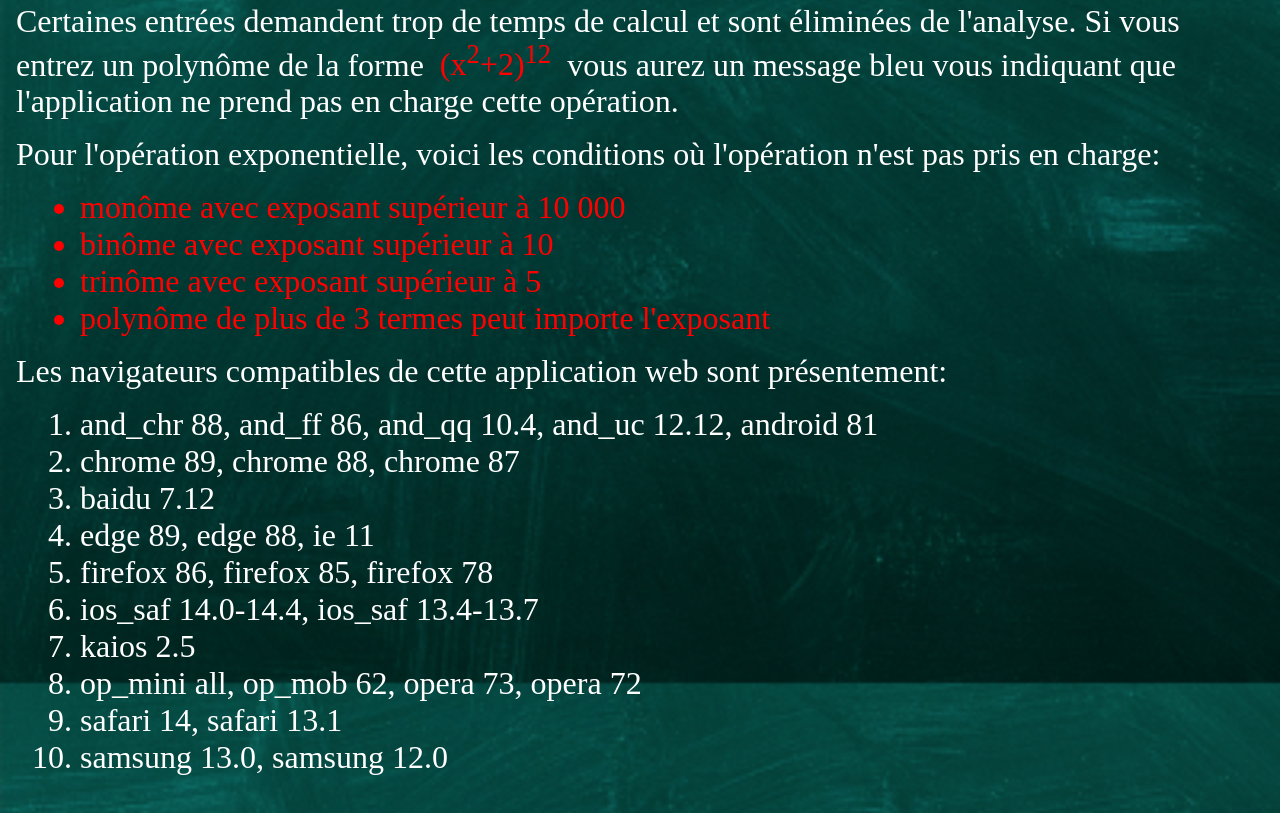
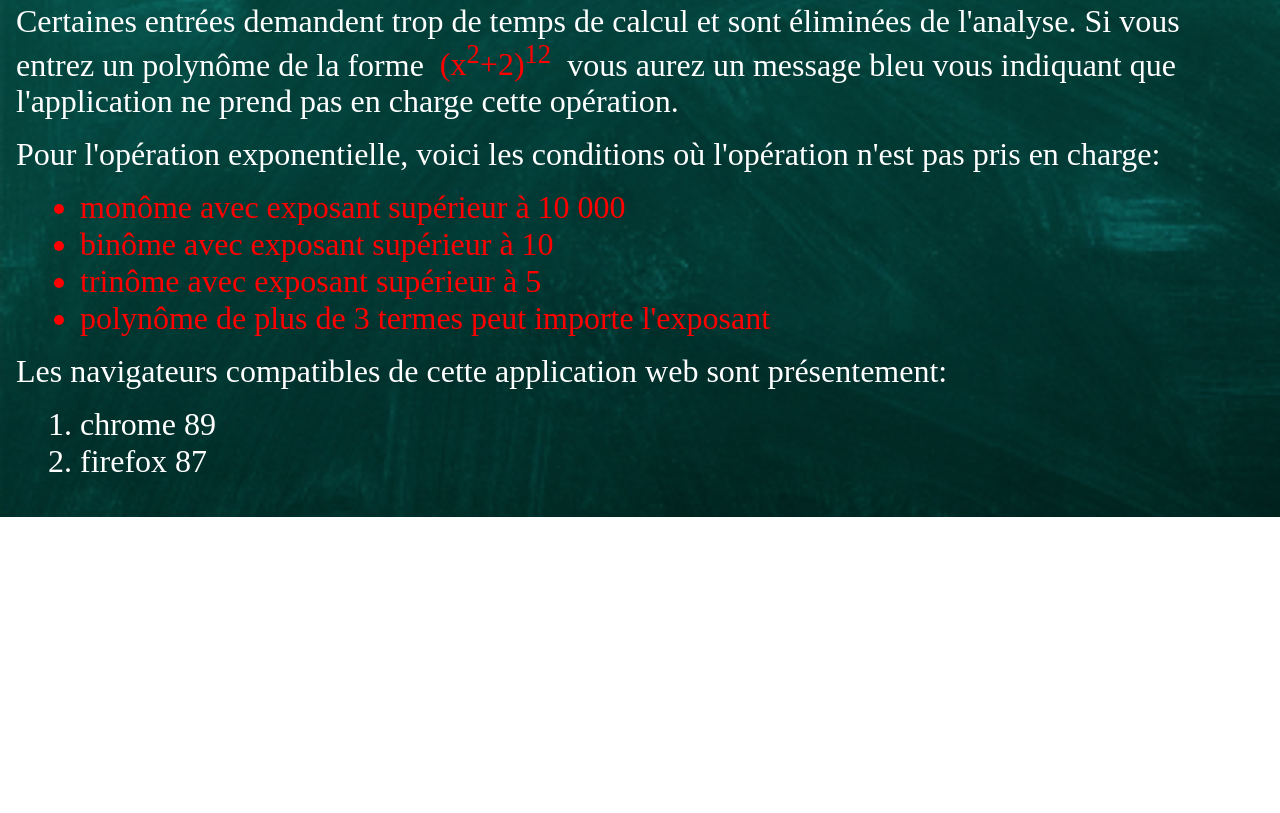
Before and after one commit to richy-doc/richy-doc.github.io, a website with bundled scripts: page src/info.html in a window 1280 px wide. Shown: the part 3157-3970 px from the top of the page. After the commit the page ends 3674 px from the top, so only its background shows below. Built offline with nearby package versions, Linux system fonts and the light colour scheme.

Commit message:
Browsers support

```diff
--- a/src/info.html
+++ b/src/info.html
@@ -171,16 +171,8 @@
       </p>
 
       <ol>
-        <li>and_chr 88, and_ff 86, and_qq 10.4, and_uc 12.12, android 81</li>
-        <li>chrome 89, chrome 88, chrome 87</li>
-        <li>baidu 7.12</li>
-        <li>edge 89, edge 88, ie 11</li>
-        <li>firefox 86, firefox 85, firefox 78</li>
-        <li>ios_saf 14.0-14.4, ios_saf 13.4-13.7</li>
-        <li>kaios 2.5</li>
-        <li>op_mini all, op_mob 62, opera 73, opera 72</li>
-        <li>safari 14, safari 13.1</li>
-        <li>samsung 13.0, samsung 12.0</li>
+        <li>chrome 89</li>
+        <li>firefox 87</li>
       </ol>
     </div>
 
```
Also changed, not shown: src/about.html (+2 -10 lines), dist/about.html, dist/info.html.
